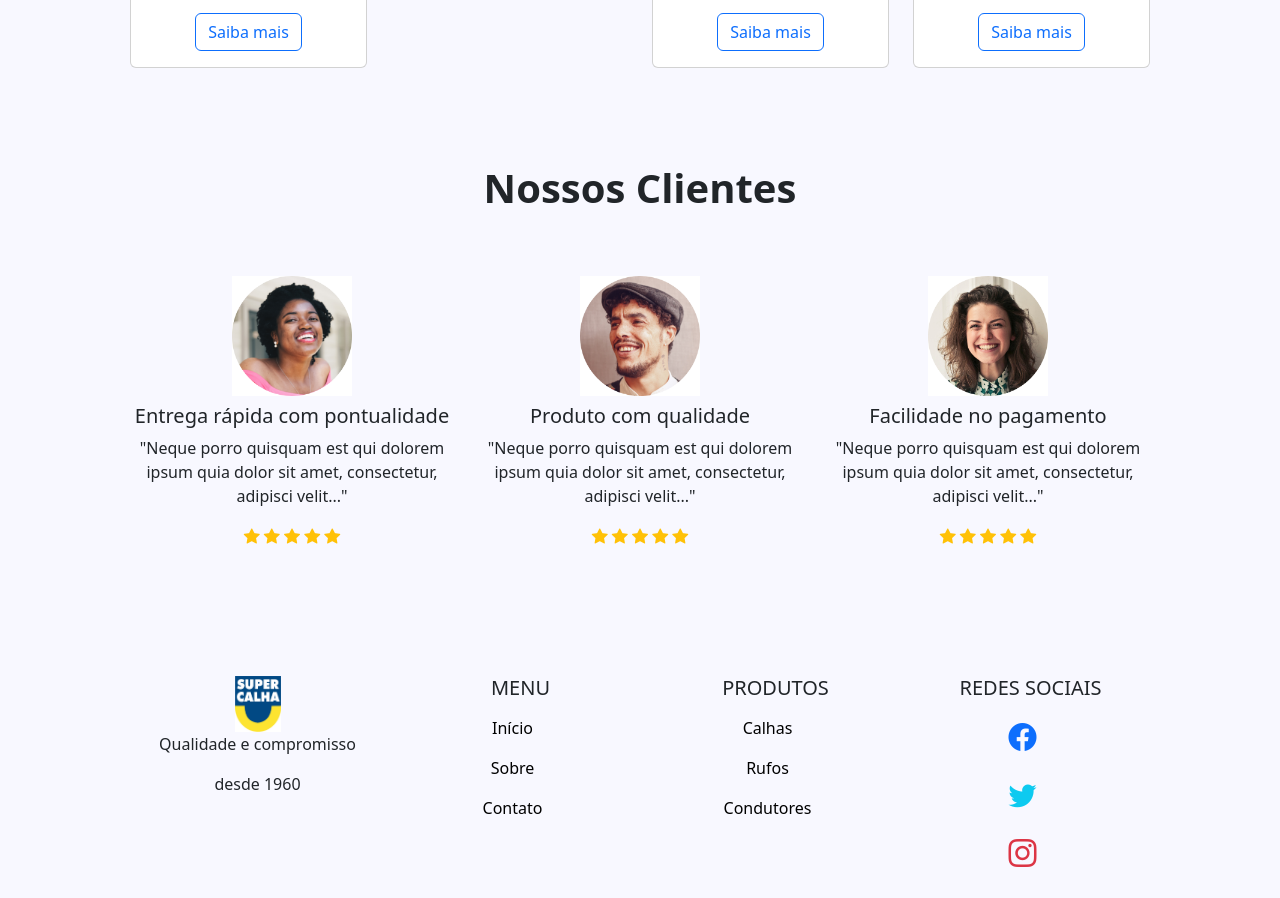
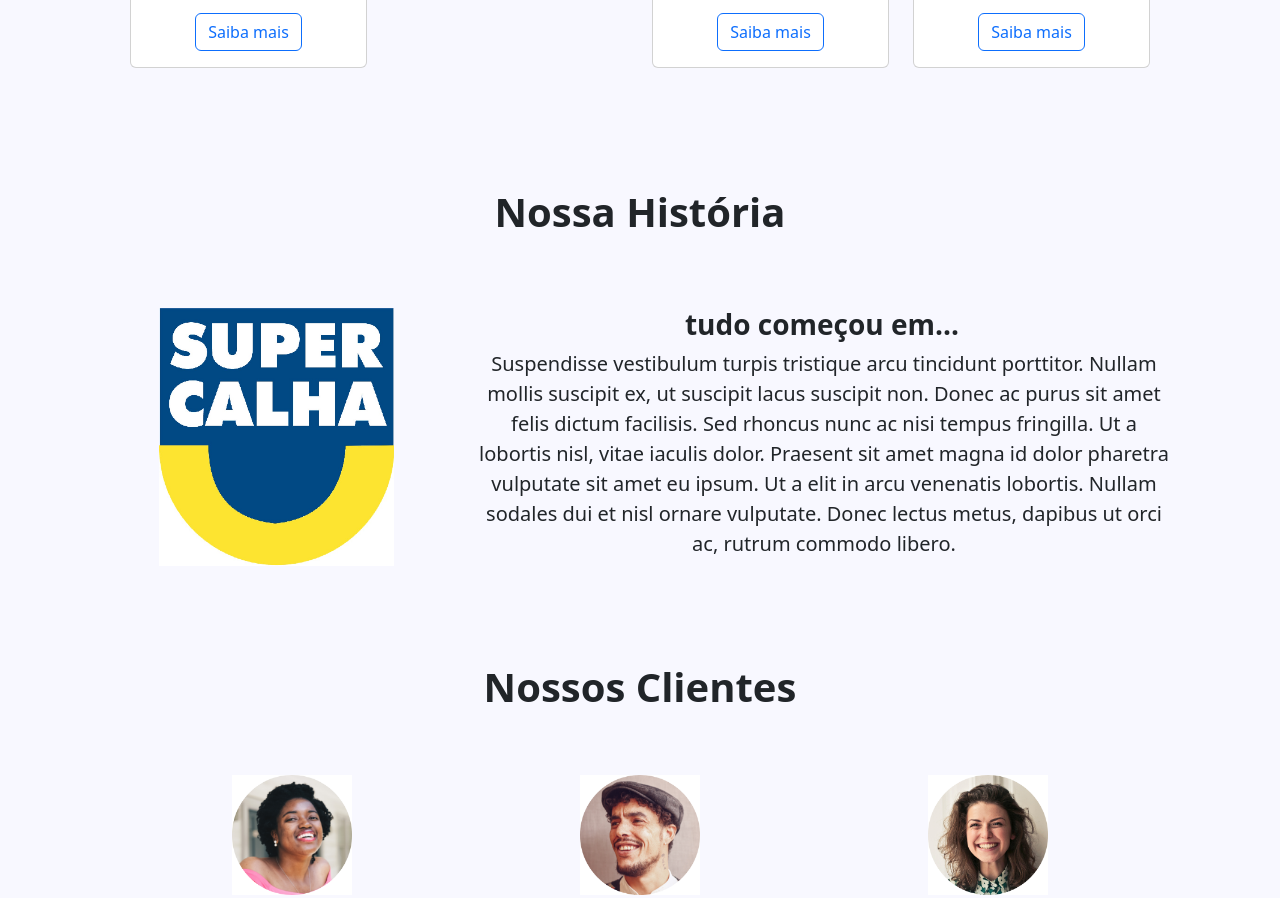
Before and after one commit to julianossgs/siteSuperCalha, a plain HTML site: page index.html in a window 1280 px wide. Shown: the part 1862-2760 px from the top of the page. Drawn offline with nearby package versions, Linux system fonts and the light colour scheme.

Commit message:
Add secao Historia

```diff
--- a/index.html
+++ b/index.html
@@ -129,6 +129,30 @@
             </div>
           </section>
 
+          <!--Historia-->
+          <section class="historia">
+            <div class="container text-center p-4">
+              <div class="row py-4">
+                <div class="col-12 mb-4">
+                  <h1 class="fw-bold mt-4 text-center">Nossa História</h1>
+
+                </div>
+              </div>
+              <div class="row py-3">
+
+                <div class="col-md-4">
+                  <img class="img-fluid" src="img/Logotipo2.bmp" alt="" width="235">
+                </div>
+                <div class="col-md-8">
+                  <h3 class="fw-bold">tudo começou em...</h3>
+                  <p class="fs-5 fw-light ms-1">Suspendisse vestibulum turpis tristique arcu tincidunt porttitor. Nullam mollis suscipit ex, ut suscipit lacus suscipit non. Donec ac purus sit amet felis dictum facilisis. Sed rhoncus nunc ac nisi tempus fringilla. Ut a lobortis nisl, vitae iaculis dolor. Praesent sit amet magna id dolor pharetra vulputate sit amet eu ipsum. Ut a elit in arcu venenatis lobortis. Nullam sodales dui et nisl ornare vulputate. Donec lectus metus, dapibus ut orci ac, rutrum commodo libero.</p>
+                </div>
+
+              </div>
+            </div>
+
+          </section>
+
           <!--Testemunhos-->
           <section class="testemunho">
             <div class="container p-4">
@@ -187,7 +211,7 @@
                 <div class="row p-5">
                   <div class="col-md-3 mt-3">
                     <a class="navbar-brand" href="#">
-                      <img src="img/Logotipo2.bmp" alt="" width="46" height="56">
+                      <img src="img/Logotipo2.bmp" alt="" width="46" height="60">
                       <p class="text-center">Qualidade e compromisso</p>
                       <p class="text-center">desde 1960</p>
                   </a>
```
